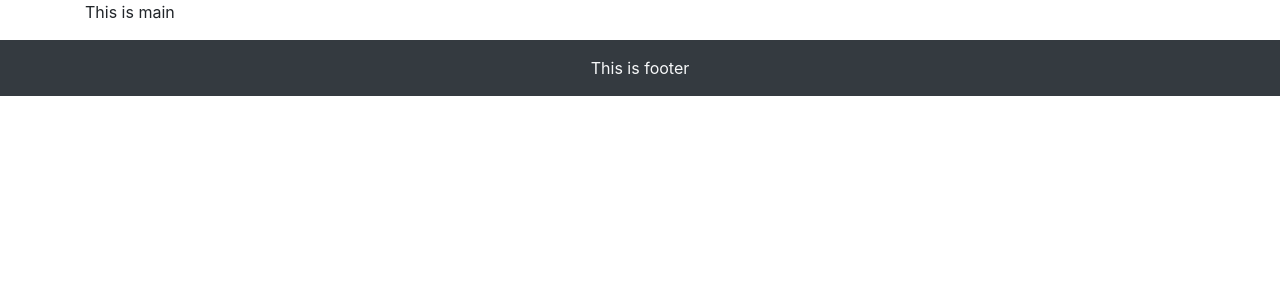
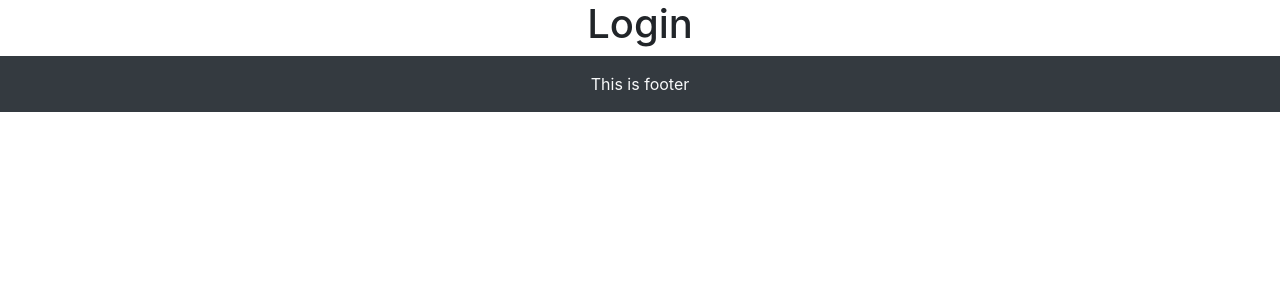
Before and after one commit to nciganovic/forumApp, a PHP site: page /forumApp/index.php?page=login in a window 1280 px wide. Shown: the part 56-356 px from the top of the page. Run offline with PHP 8.4, Linux system fonts and the light colour scheme; data that the repository does not hold is empty; some libraries are stand-ins or nearby versions.

Commit message:
login page created

```diff
--- a/index.php
+++ b/index.php
@@ -4,6 +4,15 @@
 
     require_once "views/fixed/head.php";
     require_once "views/fixed/navbar.php";
-    require_once "views/fixed/content.php";
+
+    if(!isset($_GET["page"])){
+        require_once "views/fixed/content.php";
+    }else{
+        if($_GET["page"] == "login"){
+            require_once "views/user/login.php";
+        }
+    }
+
     require_once "views/fixed/footer.php";
+
 ?>
--- a/views/fixed/navbar.php
+++ b/views/fixed/navbar.php
@@ -14,10 +14,10 @@
             <a class="nav-link text-light" href="#">Search</a>
         </li>
         <li class="nav-item active">
-            <a class="nav-link text-light" href="#">Login</a>
+            <a class="nav-link text-light" href="index.php?page=login">Login</a>
         </li>
         <li class="nav-item active">
-            <a class="nav-link text-light" href="#">Register</a>
+            <a class="nav-link text-light" href="index.php?page=register">Register</a>
         </li>
         </ul>
     </div>
--- /dev/null
+++ b/views/user/login.php
@@ -0,0 +1,7 @@
+<div class="container">
+    <div class="row">
+        <div class="col-12">
+            <h1 class="text-center">Login</h1>
+        </div>
+    </div>
+</div>
```
